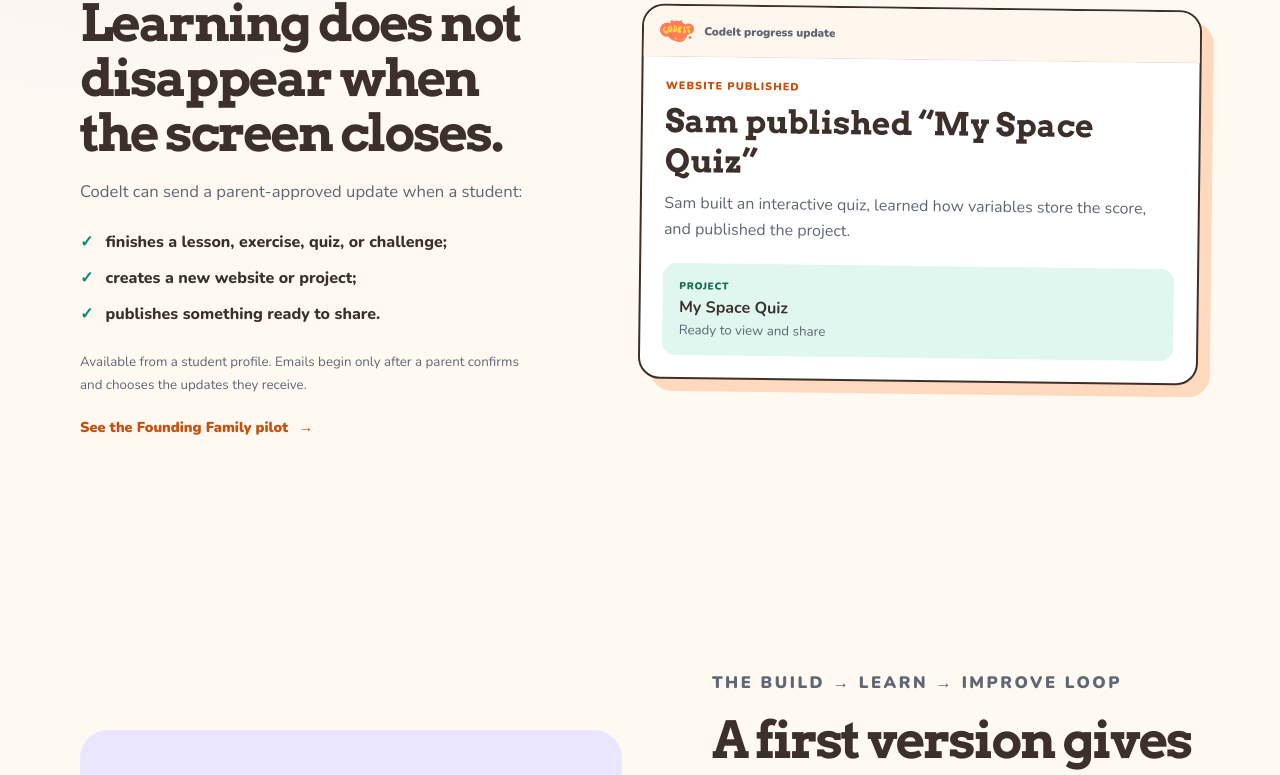
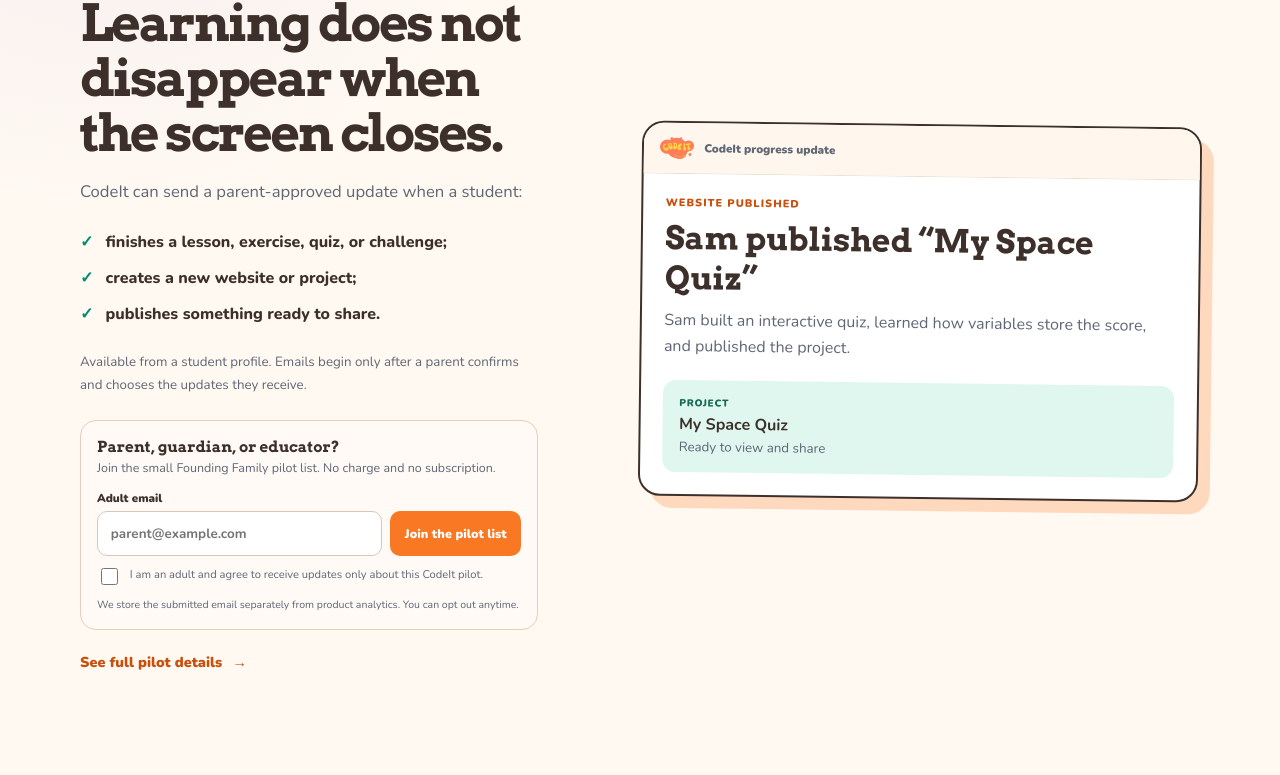
Before and after one commit to alqudah1/CodeIt, a React (Create React App) app in the folder packages/gamified-elearning/: page / in a window 1280 px wide. Shown: the part 1962-2737 px from the top of the page. Built offline with nearby package versions, Linux system fonts and the light colour scheme; no server answers; the HTML template or start-up script is replaced by a standard one.

Commit message:
Capture founding family leads on homepage

```diff
--- a/packages/gamified-elearning/src/pages/Home/Home.js
+++ b/packages/gamified-elearning/src/pages/Home/Home.js
@@ -5,6 +5,7 @@
 import BrandLogo from "../../components/BrandLogo/BrandLogo";
 import { useSEO } from "../../hooks/useSEO";
 import { trackEvent } from "../../utils/trackEvent";
+import HomePilotSignup from "./HomePilotSignup";
 import "./Home.css";
 import "./HomeStudio.css";
 
@@ -211,7 +212,7 @@
             </div>
           </section>
 
-          <section className="studio-family" aria-labelledby="studio-family-title">
+          <section id="family-pilot" className="studio-family" aria-labelledby="studio-family-title">
             <div className="studio-family__copy">
               <p className="studio-kicker">Progress parents can actually see</p>
               <h2 id="studio-family-title">Learning does not disappear when the screen closes.</h2>
@@ -222,13 +223,14 @@
                 <li>publishes something ready to share.</li>
               </ul>
               <small>Available from a student profile. Emails begin only after a parent confirms and chooses the updates they receive.</small>
+              <HomePilotSignup />
               <Link
                 to="/pricing"
                 className="studio-family__cta"
                 data-cta="family-pilot"
                 onClick={() => trackEvent("parent_cta_click", "view-pricing")}
               >
-                See the Founding Family pilot <span aria-hidden="true">→</span>
+                See full pilot details <span aria-hidden="true">→</span>
               </Link>
             </div>
             <article className="studio-family__email" aria-label="Example parent progress email">
--- /dev/null
+++ b/packages/gamified-elearning/src/pages/Home/HomePilotSignup.js
@@ -0,0 +1,132 @@
+import { useEffect, useState } from 'react';
+import { Link } from 'react-router-dom';
+import { useAuth } from '../../context/AuthContext';
+import { ENDPOINTS } from '../../config/api';
+import { journeyHeaders } from '../../utils/journey';
+
+const PILOT_EMAIL_HREF = [
+  'mailto:hello@codeitlearn.com',
+  '?subject=CodeIt%20Founding%20Family%20pilot',
+  '&body=Hi%20CodeIt%2C%0A%0AI%27m%20a%20parent%2C%20guardian%2C%20or%20educator%20interested%20in%20the%20Founding%20Family%20pilot.%0A%0AThanks!',
+].join('');
+
+export default function HomePilotSignup() {
+  const { user, token } = useAuth();
+  const isStudentAccount = String(user?.role || '').toLowerCase() === 'student';
+  const [email, setEmail] = useState(user?.email || '');
+  const [consent, setConsent] = useState(false);
+  const [company, setCompany] = useState('');
+  const [status, setStatus] = useState(() => (
+    localStorage.getItem('codeit_founding_waitlist_contacted') === 'yes' ? 'saved' : 'idle'
+  ));
+
+  useEffect(() => {
+    if (user?.email && !email) setEmail(user.email);
+  }, [email, user?.email]);
+
+  const submit = async (event) => {
+    event.preventDefault();
+    if (status === 'saving' || status === 'saved') return;
+    if (isStudentAccount) {
+      setStatus('parent-required');
+      return;
+    }
+    if (!consent) {
+      setStatus('consent-required');
+      return;
+    }
+
+    setStatus('saving');
+    try {
+      const response = await fetch(ENDPOINTS.foundingWaitlist.join, {
+        method: 'POST',
+        headers: {
+          'Content-Type': 'application/json',
+          ...journeyHeaders(),
+          ...(token ? { Authorization: `Bearer ${token}` } : {}),
+        },
+        body: JSON.stringify({
+          email: email.trim(),
+          consent: true,
+          source: 'homepage',
+          company,
+        }),
+      });
+      if (!response.ok) throw new Error('waitlist request failed');
+
+      localStorage.setItem('codeit_founding_waitlist_contacted', 'yes');
+      setStatus('saved');
+    } catch {
+      setStatus('error');
+    }
+  };
+
+  if (status === 'saved') {
+    return (
+      <div className="studio-pilot studio-pilot--saved" aria-live="polite">
+        <strong>You’re on the Founding Family pilot list.</strong>
+        <p>Nothing starts automatically. We’ll contact the adult email you submitted when a small testing group opens.</p>
+        <Link to="/builder">Try a free project now <span aria-hidden="true">→</span></Link>
+      </div>
+    );
+  }
+
+  return (
+    <form className="studio-pilot" onSubmit={submit}>
+      <div className="studio-pilot__heading">
+        <strong>Parent, guardian, or educator?</strong>
+        <span>Join the small Founding Family pilot list. No charge and no subscription.</span>
+      </div>
+      <label htmlFor="homepage-pilot-email">Adult email</label>
+      <div className="studio-pilot__row">
+        <input
+          id="homepage-pilot-email"
+          type="email"
+          inputMode="email"
+          autoComplete="email"
+          value={email}
+          onChange={(event) => {
+            setEmail(event.target.value);
+            setStatus('idle');
+          }}
+          placeholder="parent@example.com"
+          required
+          disabled={status === 'saving'}
+        />
+        <button type="submit" disabled={status === 'saving'}>
+          {status === 'saving' ? 'Joining…' : 'Join the pilot list'}
+        </button>
+      </div>
+      <label className="studio-pilot__consent">
+        <input
+          type="checkbox"
+          checked={consent}
+          onChange={(event) => {
+            setConsent(event.target.checked);
+            setStatus('idle');
+          }}
+          disabled={status === 'saving'}
+        />
+        <span>I am an adult and agree to receive updates only about this CodeIt pilot.</span>
+      </label>
+      <label className="studio-pilot__trap" aria-hidden="true">
+        Company
+        <input
+          type="text"
+          value={company}
+          onChange={(event) => setCompany(event.target.value)}
+          tabIndex={-1}
+          autoComplete="off"
+        />
+      </label>
+      {status === 'consent-required' && <p className="studio-pilot__error" role="alert">Please confirm that you are an adult and want pilot updates.</p>}
+      {status === 'parent-required' && <p className="studio-pilot__error" role="alert">Ask a parent, guardian, or educator to join using an adult account.</p>}
+      {status === 'error' && (
+        <p className="studio-pilot__error" role="alert">
+          We could not save that just now. <a href={PILOT_EMAIL_HREF}>Email us instead.</a>
+        </p>
+      )}
+      <small>We store the submitted email separately from product analytics. You can opt out anytime.</small>
+    </form>
+  );
+}
--- a/packages/gamified-elearning/src/pages/Home/HomeStudio.css
+++ b/packages/gamified-elearning/src/pages/Home/HomeStudio.css
@@ -277,6 +277,51 @@
   text-decoration: none;
 }
 .studio-family__cta:hover { color: var(--studio-ink); }
+.studio-pilot {
+  position: relative;
+  margin-top: 1.5rem;
+  border: 1px solid #e7cdbb;
+  border-radius: 16px;
+  padding: 1rem;
+  background: #fffaf6;
+}
+.studio-pilot__heading { display: grid; gap: 0.2rem; margin-bottom: 0.8rem; }
+.studio-pilot__heading strong { font-family: "Arvo", serif; font-size: 0.95rem; }
+.studio-pilot__heading span { color: var(--studio-muted); font-size: 0.78rem; line-height: 1.45; }
+.studio-pilot > label:not(.studio-pilot__consent):not(.studio-pilot__trap) { display: block; margin-bottom: 0.35rem; color: var(--studio-ink); font-size: 0.72rem; font-weight: 900; }
+.studio-pilot__row { display: grid; grid-template-columns: minmax(0, 1fr) auto; gap: 0.55rem; }
+.studio-pilot__row input {
+  width: 100%;
+  min-width: 0;
+  border: 1px solid #ddc6b6;
+  border-radius: 10px;
+  background: #fff;
+  padding: 0.72rem 0.8rem;
+  color: var(--studio-ink);
+  font: 700 0.84rem "Nunito", sans-serif;
+}
+.studio-pilot__row input:focus { border-color: var(--studio-orange); outline: 3px solid rgba(248,120,36,0.16); }
+.studio-pilot__row button {
+  border: 0;
+  border-radius: 10px;
+  background: var(--studio-orange);
+  padding: 0.72rem 0.9rem;
+  color: #fff;
+  font: 900 0.78rem "Nunito", sans-serif;
+  cursor: pointer;
+}
+.studio-pilot__row button:hover:not(:disabled) { background: var(--studio-orange-dark); }
+.studio-pilot__row button:disabled { opacity: 0.7; cursor: wait; }
+.studio-pilot__consent { display: grid; grid-template-columns: auto 1fr; gap: 0.55rem; align-items: start; margin-top: 0.7rem; color: var(--studio-muted); font-size: 0.7rem; line-height: 1.4; cursor: pointer; }
+.studio-pilot__consent input { width: 17px; height: 17px; margin-top: 0.05rem; accent-color: var(--studio-orange); }
+.studio-pilot > small { display: block; margin-top: 0.6rem; font-size: 0.66rem; }
+.studio-pilot__error { margin: 0.65rem 0 0; color: #a8382f; font-size: 0.72rem; font-weight: 800; line-height: 1.4; }
+.studio-pilot__error a { color: inherit; }
+.studio-pilot__trap { position: absolute !important; left: -9999px; width: 1px; height: 1px; overflow: hidden; }
+.studio-pilot--saved { border-color: #b7ead2; background: #f0fdf6; }
+.studio-pilot--saved strong { color: #176b4d; font-family: "Arvo", serif; }
+.studio-pilot--saved p { margin: 0.35rem 0 0.55rem; color: #527062; font-size: 0.78rem; line-height: 1.45; }
+.studio-pilot--saved a { color: #176b4d; font-size: 0.78rem; font-weight: 900; text-decoration: none; }
 .studio-family__email {
   padding: 1.4rem;
   background: #fff;
@@ -371,6 +416,8 @@
   .studio-loop__visual { min-height: 390px; }
   .studio-loop__window { width: 92%; transform: translateY(-8%); }
   .studio-loop__lesson-card { right: 3%; bottom: 5%; width: 68%; }
+  .studio-pilot__row { grid-template-columns: 1fr; }
+  .studio-pilot__row button { min-height: 44px; }
   .studio-footer__top { grid-template-columns: 1fr; }
   .studio-footer__brand { grid-column: auto; }
   .studio-footer__bottom { flex-wrap: wrap; }
```
Also changed, not shown: 2 other files (tests, documents, lock files or other folders).
